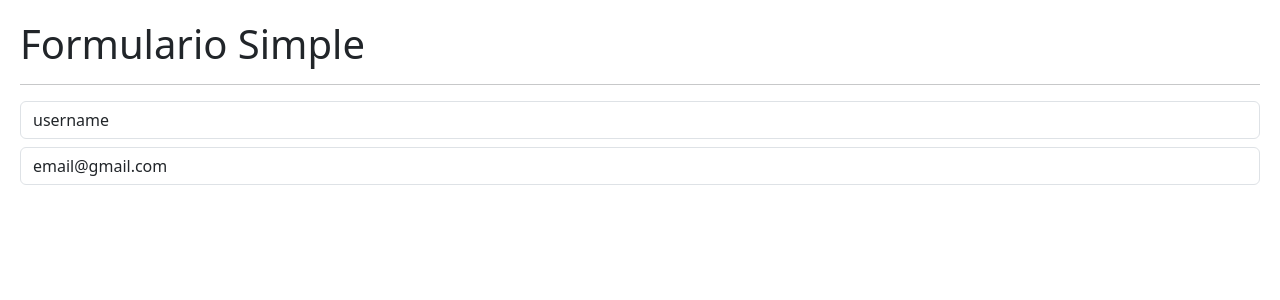
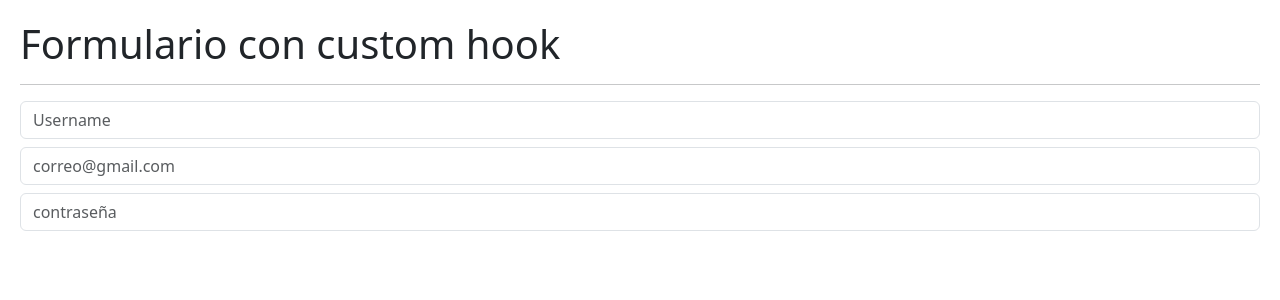
Before and after one commit to David-Josue-Murillo/Hook-App, a React (Vite) app: page / in a window 1280 px wide. Shown: the top 300 px of the page. Built offline with nearby package versions, Linux system fonts and the light colour scheme.

Commit message:
Hooks personalizado para la creación de formulario

```diff
--- /dev/null
+++ b/src/02-useEffect/FormWithCustomHook.jsx
@@ -0,0 +1,53 @@
+import { useEffect } from "react";
+import { useForm } from "../hooks/useForm";
+
+export const FormWithCustomHook = () => {
+
+
+    const {formState, onInputChange, username, email, password} = useForm(
+        {
+            username: '',
+            email: '',
+            password: ''
+        }
+    )
+
+    useEffect( () => {
+        console.log("FormState Changed!!!");
+    }, [formState]);
+
+    return (
+        <>
+            <h1>Formulario con custom hook</h1>
+            <hr />
+
+            <input
+                type="text"
+                className="form-control"
+                placeholder="Username"
+                name="username"
+                value={username}
+                onChange={onInputChange}
+            />
+
+
+            <input
+                type="email"
+                className="form-control mt-2"
+                placeholder="correo@gmail.com"
+                name="email"
+                value={email}
+                onChange={onInputChange}
+            />
+
+            <input
+                type="password"
+                className="form-control mt-2"
+                placeholder="contraseña"
+                name="password"
+                value={password}
+                onChange={onInputChange}
+            />
+        </>
+    )
+}
--- /dev/null
+++ b/src/hooks/useForm.js
@@ -0,0 +1,20 @@
+import { useState } from "react";
+
+export const useForm = (initialForm = {}) => {
+
+    const [formState, setFormState] = useState(initialForm);
+
+    const onInputChange = ({target}) => {
+        const {name, value} = target;
+        setFormState({
+            ...formState,
+            [name]: value
+        });
+    }
+
+    return {
+        ...formState,
+        formState,
+        onInputChange
+  }
+}
--- a/src/main.jsx
+++ b/src/main.jsx
@@ -3,10 +3,11 @@ import ReactDOM from 'react-dom/client';
 import './index.css';
 //import { HooksApp } from './HooksApp';
 //import { CounterWithCustomHook } from './useState/CounterWithCustomHook';
-import { SimpleForm } from './02-useEffect/SimpleForm';
+//import { SimpleForm } from './02-useEffect/SimpleForm';
+import {FormWithCustomHook} from './02-useEffect/FormWithCustomHook'
 
 ReactDOM.createRoot(document.getElementById('root')).render(
   <React.StrictMode>
-    <SimpleForm />
+    <FormWithCustomHook />
   </React.StrictMode>,
 )
```
